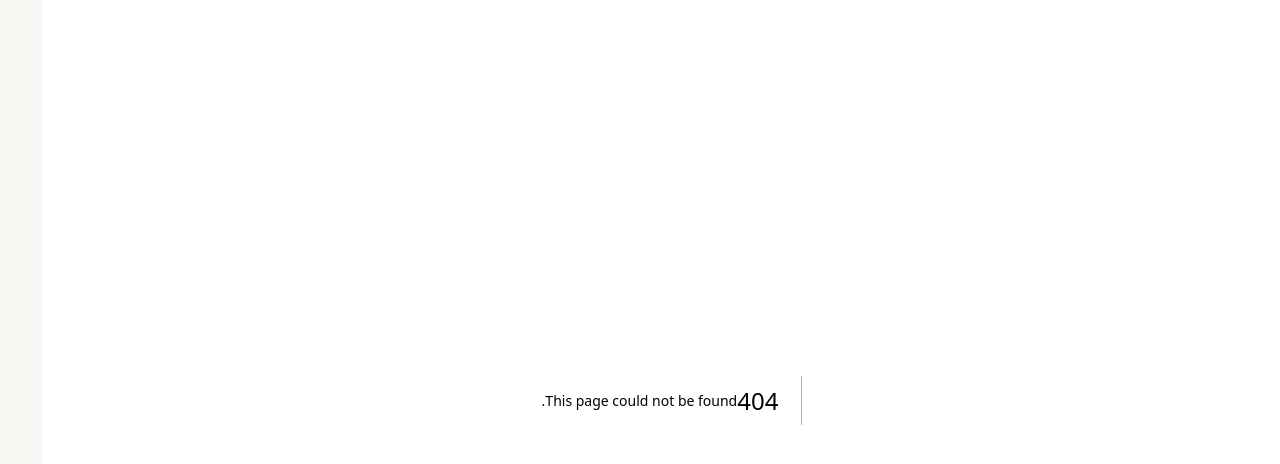
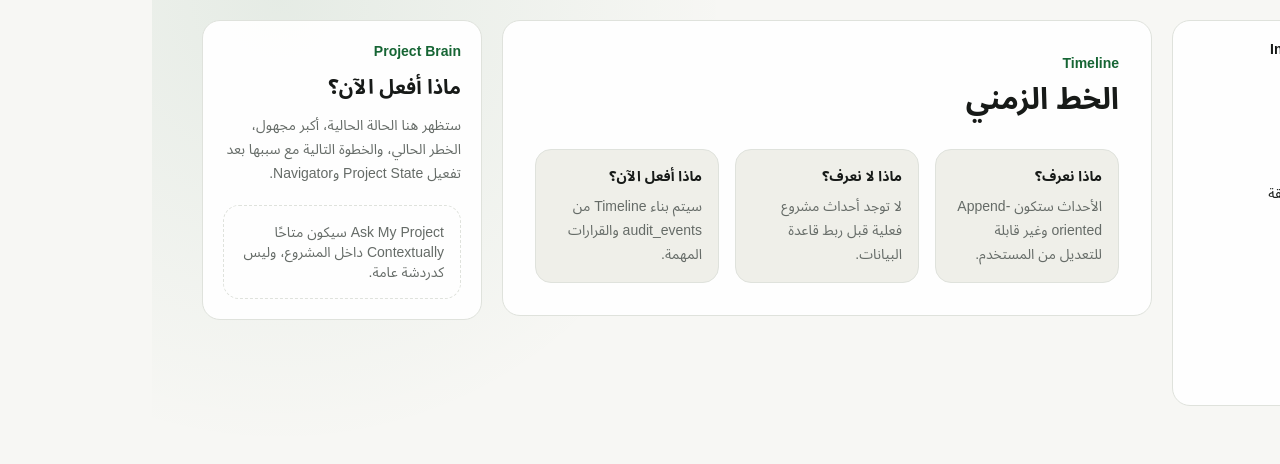
Before and after one commit to atharxai-cloud/innovation-os, a Next.js app: page /projects/1/timeline in a window 1280 px wide. Before the commit this address had no page. Shown: the top 464 px of the page. Built offline with nearby package versions, Linux system fonts and the light colour scheme.

Commit message:
foundation: add src/app/(project)/projects/[projectId]/timeline/page.tsx

```diff
--- /dev/null
+++ b/src/app/(project)/projects/[projectId]/timeline/page.tsx
@@ -0,0 +1,13 @@
+import { WorkspacePlaceholder } from "@/components/project/workspace-placeholder";
+
+export default function TimelinePage() {
+  return (
+    <WorkspacePlaceholder
+      eyebrow="Timeline"
+      title="الخط الزمني"
+      known="الأحداث ستكون Append-oriented وغير قابلة للتعديل من المستخدم."
+      unknown="لا توجد أحداث مشروع فعلية قبل ربط قاعدة البيانات."
+      next="سيتم بناء Timeline من audit_events والقرارات المهمة."
+    />
+  );
+}
```
